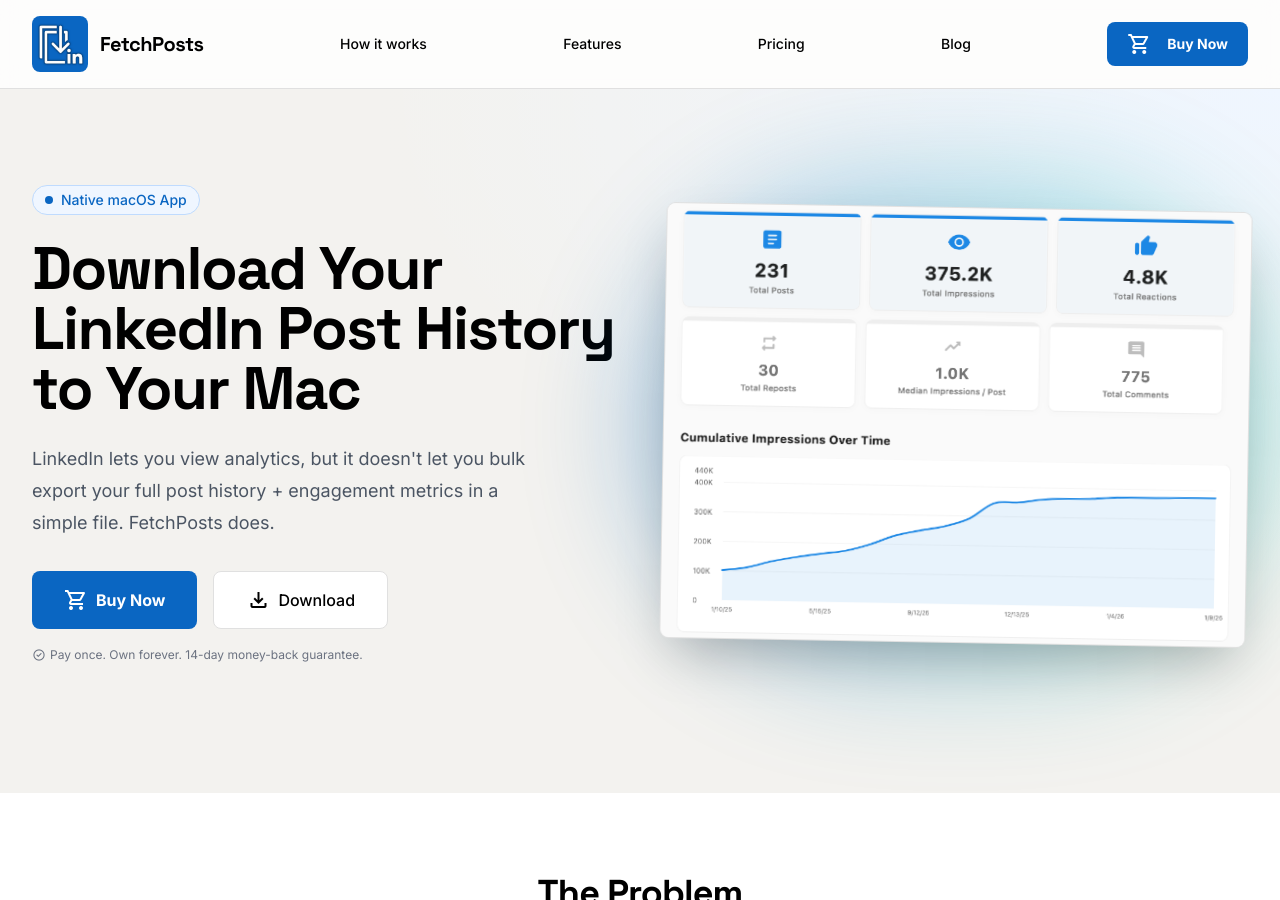
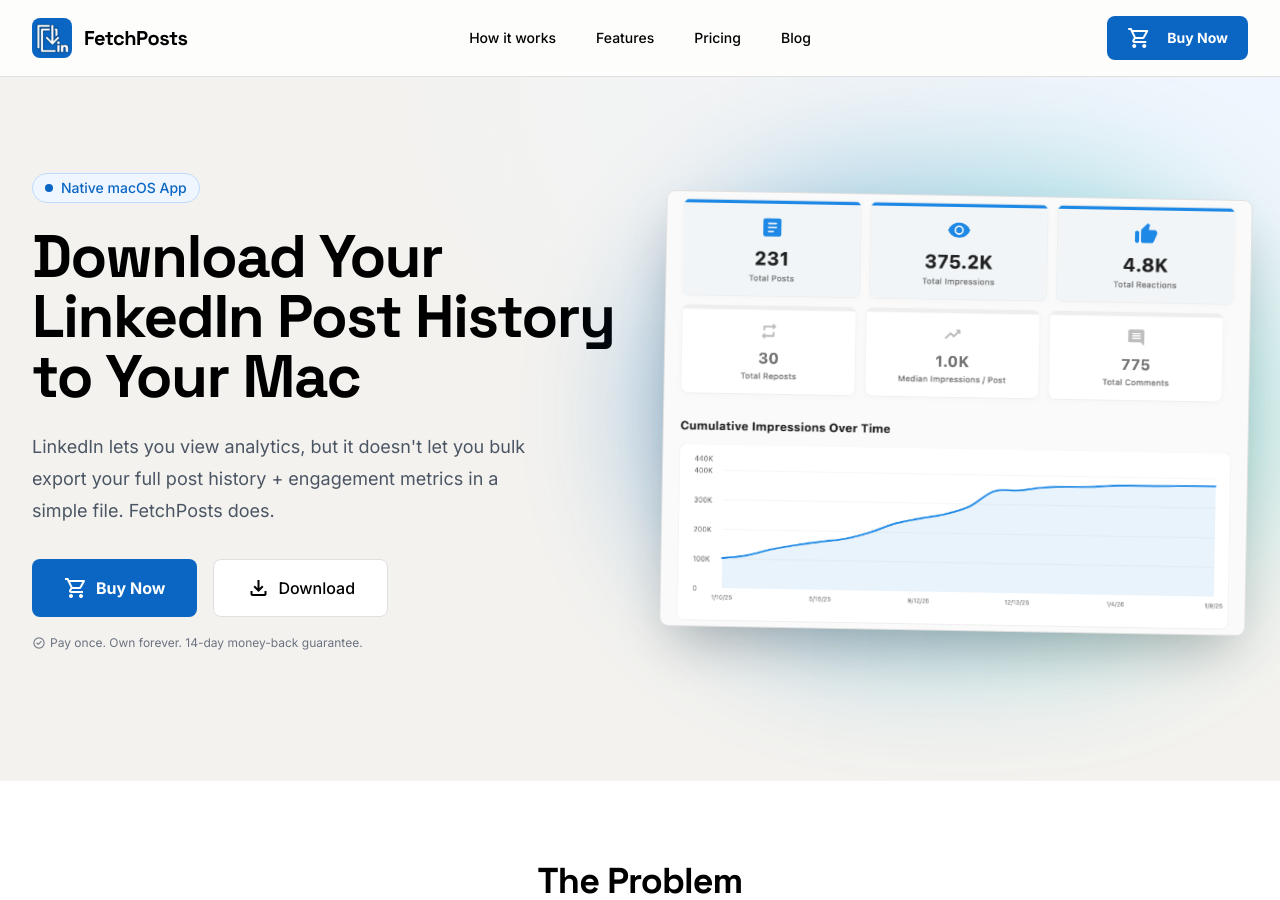
Before and after one commit to Kuziomkin/fetchposts_landing, a Jekyll site: the page index.html, which Jekyll copies as it is, in a window 1280 px wide and 900 px high. Built offline with Jekyll 4.4.1, drawn with Linux system fonts in a browser that asks for light colours; nearby versions of some CDN libraries.

```diff
--- a/index.html
+++ b/index.html
@@ -72,21 +72,27 @@
     <!-- Top Navigation -->
     <header
         class="sticky top-0 z-50 w-full border-b border-border-light dark:border-border-dark bg-surface-light/80 dark:bg-surface-dark/80 backdrop-blur-md">
-        <div class="mx-auto flex max-w-7xl items-center justify-between px-6 py-4 lg:px-8">
-            <div class="flex items-center gap-3">
-                <img src="assets/FetchPosts_logo_v2.1.png" alt="FetchPosts" class="h-14 w-auto rounded-lg" />
+        <div class="mx-auto max-w-7xl px-6 py-4 lg:px-8 grid grid-cols-2 md:grid-cols-12 items-center gap-4">
+            <div class="flex items-center gap-3 col-span-1 md:col-span-3 justify-start">
+                <a href="/" class="flex items-center gap-3">
+                    <img src="assets/FetchPosts_logo_v2.1.png" alt="FetchPosts" class="h-10 w-auto rounded-lg" />
                     <h1 class="font-display text-xl font-bold tracking-tight text-black dark:text-white">FetchPosts</h1>
+                </a>
             </div>
+            <nav class="hidden md:flex md:col-span-6 justify-center gap-10">
                 <a class="text-sm font-medium hover:text-primary transition-colors" href="#how-it-works">How it
                     works</a>
                 <a class="text-sm font-medium hover:text-primary transition-colors" href="#features">Features</a>
                 <a class="text-sm font-medium hover:text-primary transition-colors" href="#pricing">Pricing</a>
                 <a class="text-sm font-medium hover:text-primary transition-colors" href="blog/">Blog</a>
             </nav>
+            <div class="flex items-center gap-2 col-span-1 md:col-span-3 justify-end">
                 <a class="rounded-lg bg-primary px-5 py-2.5 text-sm font-bold text-white transition-all hover:bg-primary-dark flex items-center gap-2"
-                href="#pricing"><span class="material-symbols-outlined mr-2">shopping_cart</span>
+                    href="#pricing">
+                    <span class="material-symbols-outlined mr-2">shopping_cart</span>
                     <span>Buy Now</span>
                 </a>
+            </div>
         </div>
     </header>
     <!-- Hero Section -->
```
Lines whose indentation alone changed are shown as unchanged.
